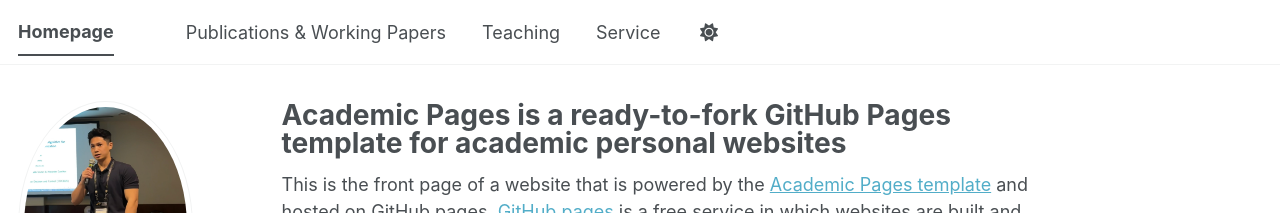
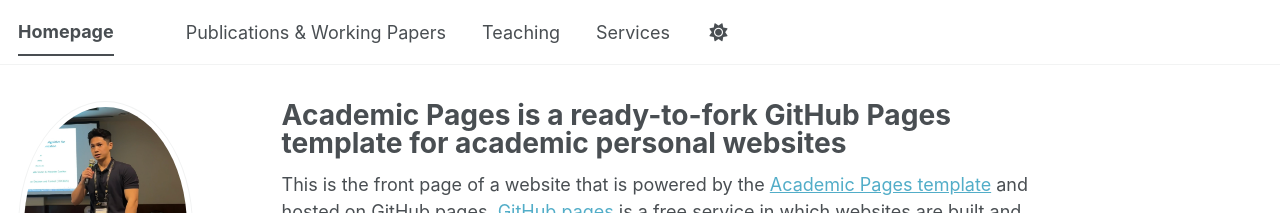
Before and after one commit to xiaokaichen2000/xiaokaichen2000.github.io, a Jekyll site: the page built from _pages/about.md, in a window 1280 px wide. Shown: the top 213 px of the page. Built offline with Jekyll 4.4.1, drawn with Linux system fonts in a browser that asks for light colours; some web fonts are replaced; a script bundle is joined from its source files by our own code; library files that are not in the unit come from our copies.

Commit message:
Update navigation.yml

```diff
--- a/_data/navigation.yml
+++ b/_data/navigation.yml
@@ -17,7 +17,7 @@
   - title: "Teaching"
     url: /teaching/
 
-  - title: "Service"
+  - title: "Services"
     url: /portfolio/
 
  # - title: "Blog Posts"
```
